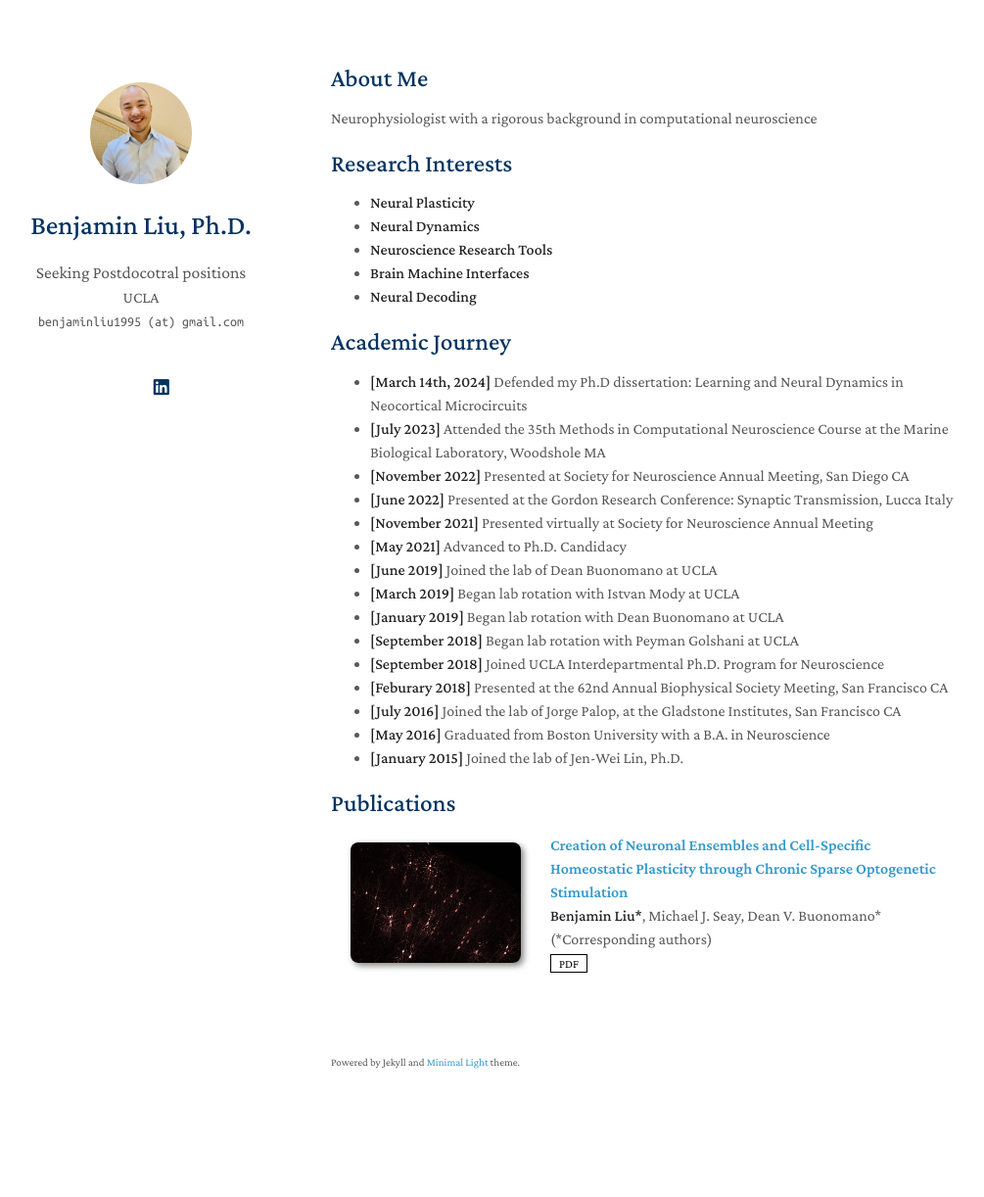
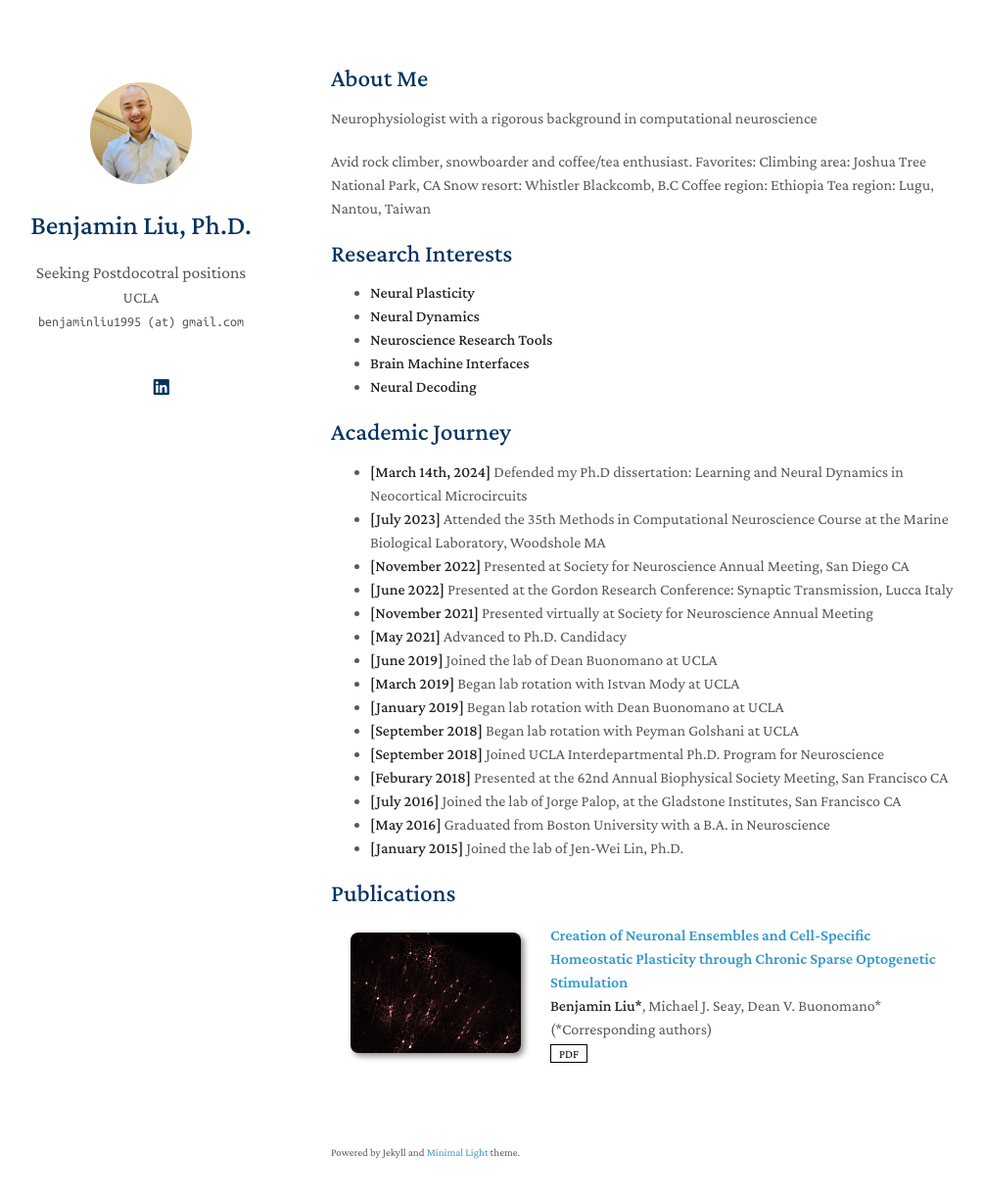
Before and after one commit to liuliuben/liuliuben.github.io, a Jekyll site: the page built from index.md, in a window 1280 px wide and 1257 px high. Shown: the top 1222 px of the window at 98% size, without its empty margins (132-1137 px from the left). Built offline with Jekyll 4.4.1, drawn with Linux system fonts in a browser that asks for light colours; nearby versions of some CDN libraries; a style sheet for code colours, icons or effects is not loaded; our own code applies the rules of GitHub Pages for plain Markdown files.

Commit message:
Update index.md

```diff
--- a/index.md
+++ b/index.md
@@ -5,6 +5,13 @@ layout: homepage
 ## About Me
 
 Neurophysiologist with a rigorous background in computational neuroscience
+
+Avid rock climber, snowboarder and coffee/tea enthusiast.
+Favorites:
+  Climbing area: Joshua Tree National Park, CA
+  Snow resort: Whistler Blackcomb, B.C
+  Coffee region: Ethiopia
+  Tea region: Lugu, Nantou, Taiwan
 
 ## Research Interests
 
```
